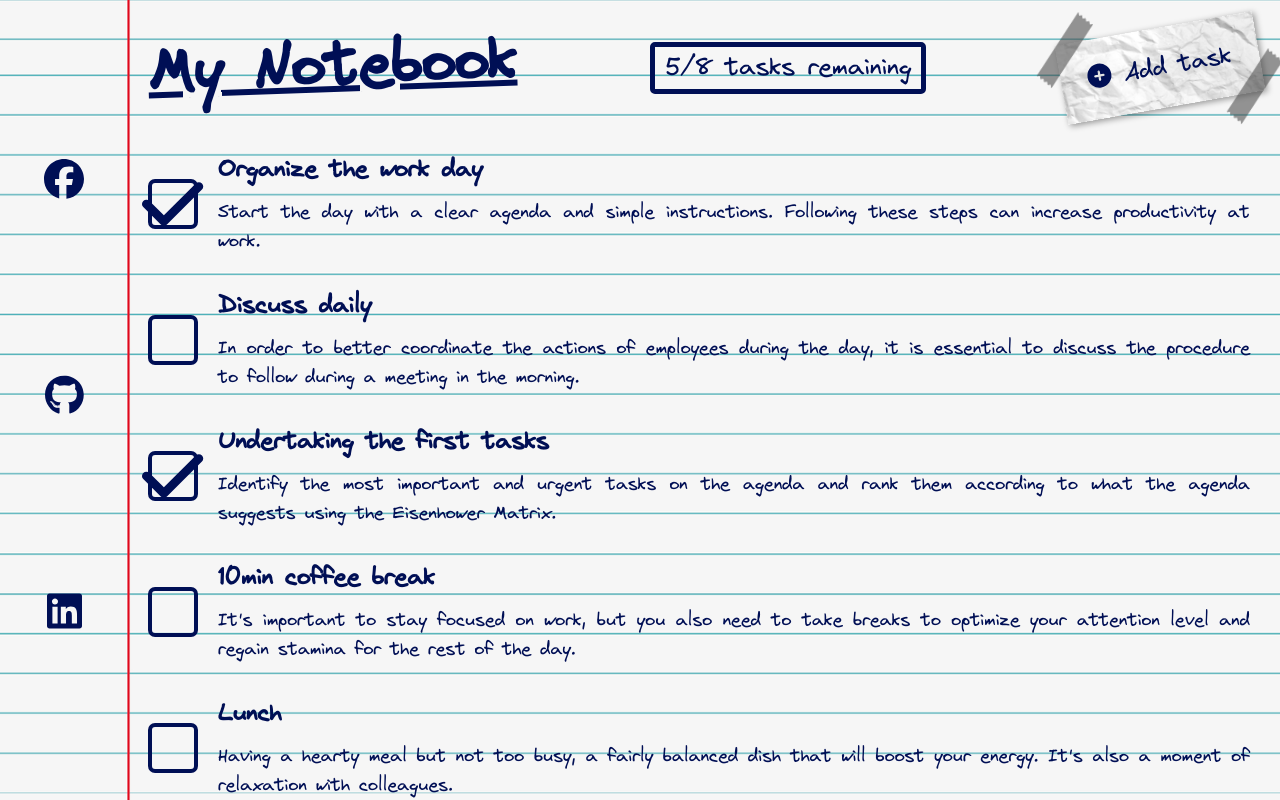
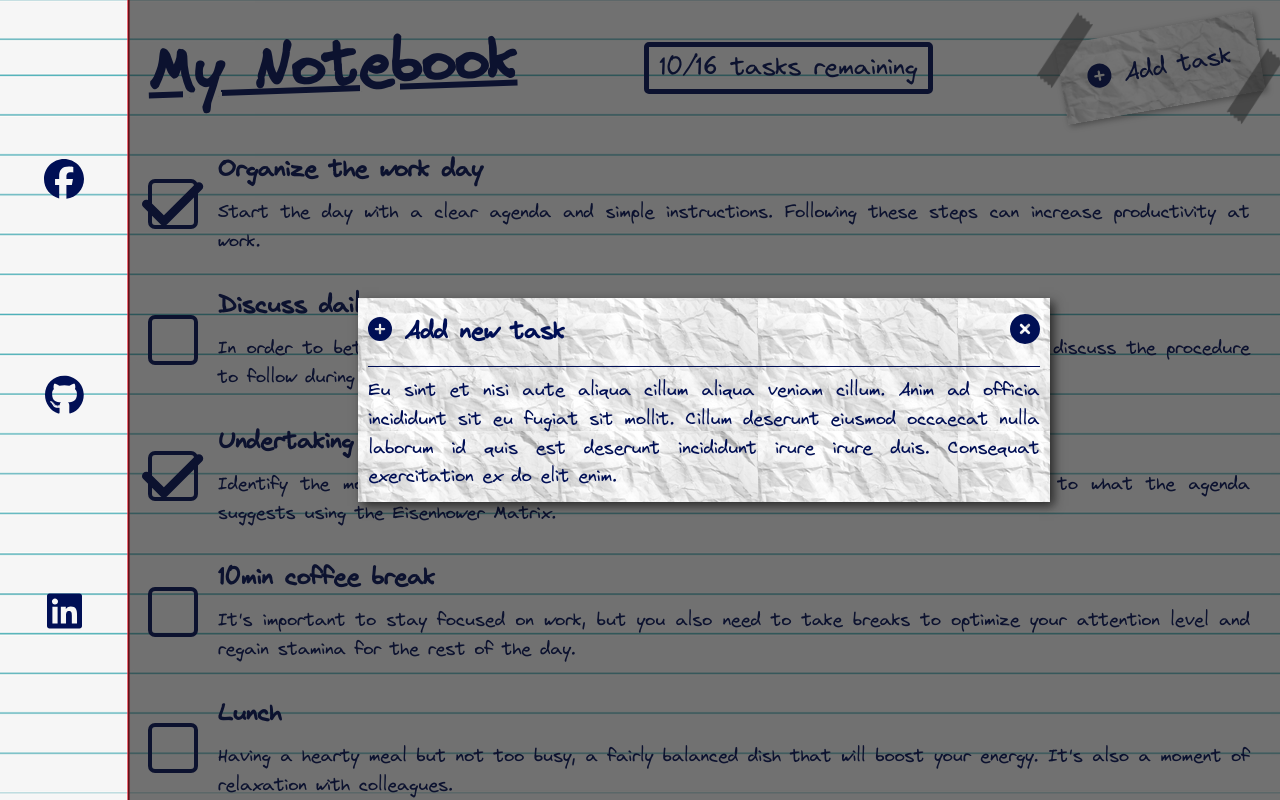
Before and after one commit to Manjaka13/my-notebook, a Vue app: page / in a window 1280 px wide. Built offline with nearby package versions, Linux system fonts and the light colour scheme.

Commit message:
add modal screen

```diff
--- a/src/components/App.vue
+++ b/src/components/App.vue
@@ -1,17 +1,24 @@
 <template>
 	<social-links />
 	<note-book />
+	<modal-screen />
 </template>
 
 <script>
 import SocialLinks from "@/components/SocialLinks.vue";
 import NoteBook from "@/components/NoteBook.vue";
+import ModalScreen from "@/components/ModalScreen.vue";
 
 export default {
 	name: "App",
 	components: {
 		SocialLinks,
 		NoteBook,
+		ModalScreen,
+	},
+	// Get task list at component creation
+	created() {
+		this.$store.dispatch("getTaskList");
 	},
 };
 </script>
--- /dev/null
+++ b/src/components/ModalScreen.vue
@@ -0,0 +1,26 @@
+<template>
+	<div class="modal">
+		<div class="modal__overlay"></div>
+		<div class="modal__container">
+			<div class="modal__head">
+				<h2 class="title"><font-icon icon="plus-circle" /> Add new task</h2>
+				<a class="close" title="Close dialog"><font-icon icon="times-circle" /></a>
+			</div>
+			<div class="modal__divider"></div>
+			<p>
+				Eu sint et nisi aute aliqua cillum aliqua veniam cillum. Anim ad officia
+				incididunt sit eu fugiat sit mollit. Cillum deserunt eiusmod occaecat nulla
+				laborum id quis est deserunt incididunt irure irure duis. Consequat
+				exercitation ex do elit enim.
+			</p>
+		</div>
+	</div>
+</template>
+
+<script>
+import "@/styles/modalscreen.css";
+
+export default {
+	name: "ModalScreen",
+};
+</script>
--- /dev/null
+++ b/src/styles/modalscreen.css
@@ -0,0 +1,52 @@
+.modal {
+	display: flex;
+	flex-direction: column;
+	align-items: center;
+	justify-content: center;
+	width: 90%;
+	height: 100vh;
+	overflow: hidden;
+	position: fixed;
+	top: 0;
+	left: 10%;
+}
+
+.modal__overlay {
+	width: 100%;
+	height: 100%;
+	background: #16161696;
+	position: absolute;
+	top: 0;
+	left: 0;
+}
+
+.modal__container {
+	width: 60%;
+	padding: 10px;
+	background: url(/public/images/note.jpg);
+	position: relative;
+	z-index: 2;
+	box-shadow: 4px 4px 10px rgba(0, 0, 0, 0.644);
+}
+
+.modal__head {
+	display: flex;
+	justify-content: space-between;
+	align-items: center;
+}
+
+.modal__head .close {
+	display: inline-block;
+	font-size: 30px;
+}
+
+.modal__head .close:hover {
+	color: var(--color-pen2);
+}
+
+.modal__divider {
+	width: 100%;
+	height: 1px;
+	background: var(--color-pen);
+	margin: 10px 0;
+}
```
